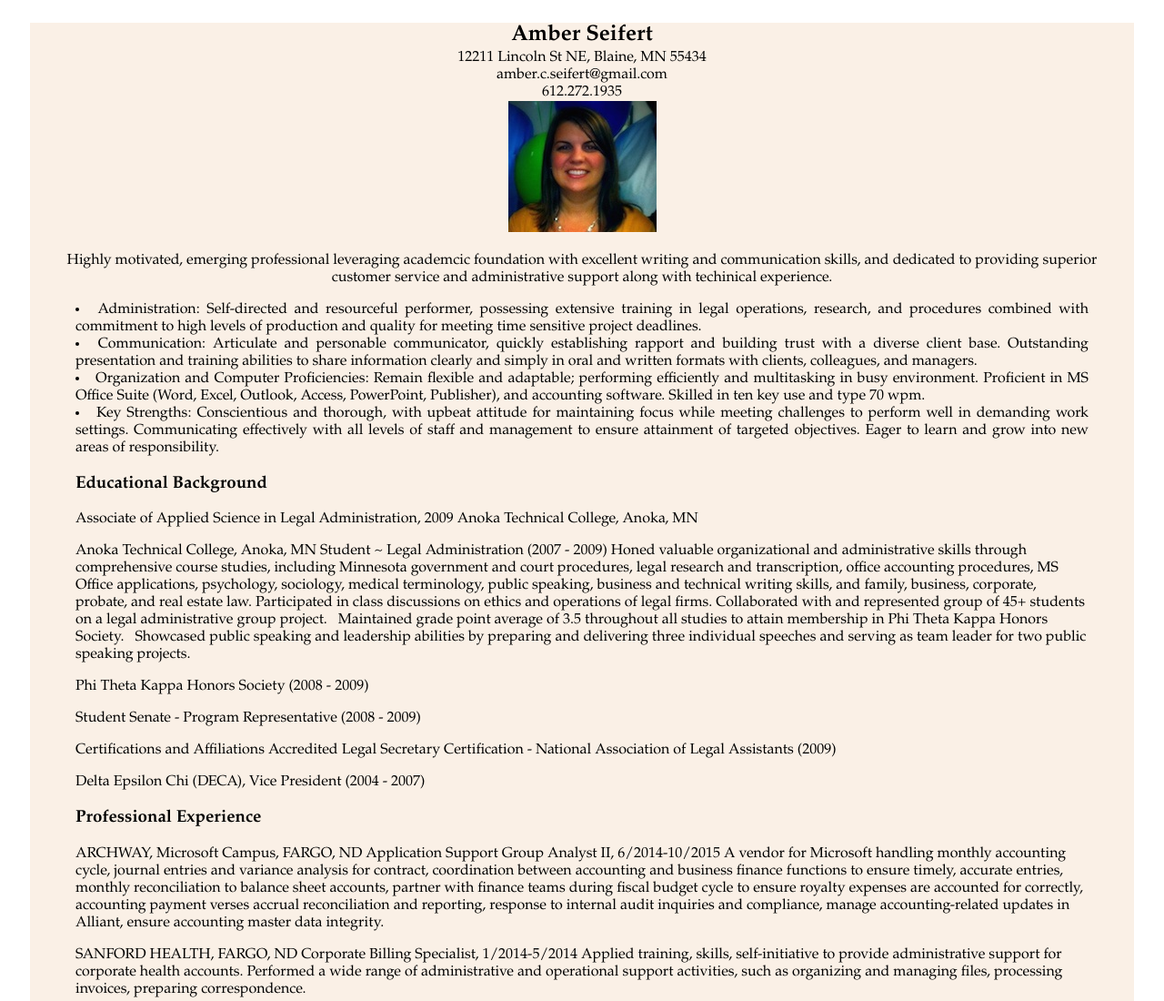
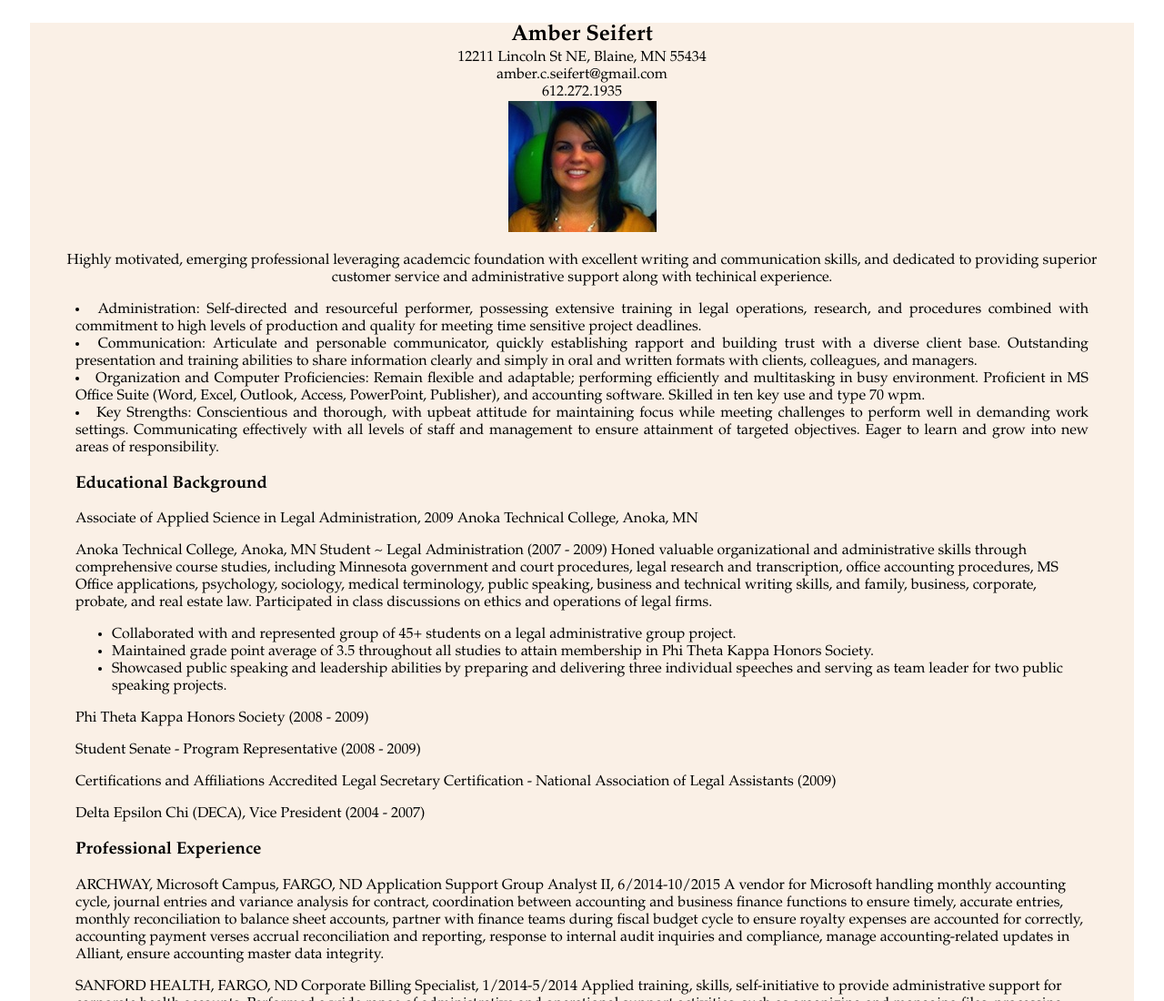
Before and after one commit to acseifert/acseifert.github.io, a plain HTML site: page index.html in a window 1280 px wide. Shown: the top 1100 px of the page at 91% size. Drawn offline with Linux system fonts and the light colour scheme.

Commit message:
update
update

```diff
--- a/index.html
+++ b/index.html
@@ -33,7 +33,12 @@
 <h3>Educational Background</h3>
 <p>
 Associate of Applied Science in Legal Administration, 2009 Anoka Technical College, Anoka, MN </p>
-<p>Anoka Technical College, Anoka, MN Student ~ Legal Administration (2007 - 2009) Honed valuable organizational and administrative skills through comprehensive course studies, including Minnesota government and court procedures, legal research and transcription, office accounting procedures, MS Office applications, psychology, sociology, medical terminology, public speaking, business and technical writing skills, and family, business, corporate, probate, and real estate law. Participated in class discussions on ethics and operations of legal firms. Collaborated with and represented group of 45+ students on a legal administrative group project.  Maintained grade point average of 3.5 throughout all studies to attain membership in Phi Theta Kappa Honors Society.  Showcased public speaking and leadership abilities by preparing and delivering three individual speeches and serving as team leader for two public speaking projects.</p>
+<p>Anoka Technical College, Anoka, MN Student ~ Legal Administration (2007 - 2009) Honed valuable organizational and administrative skills through comprehensive course studies, including Minnesota government and court procedures, legal research and transcription, office accounting procedures, MS Office applications, psychology, sociology, medical terminology, public speaking, business and technical writing skills, and family, business, corporate, probate, and real estate law. Participated in class discussions on ethics and operations of legal firms.
+<ul>
+<li>Collaborated with and represented group of 45+ students on a legal administrative group project.</li>
+<li>Maintained grade point average of 3.5 throughout all studies to attain membership in Phi Theta Kappa Honors Society.</li>
+<li>Showcased public speaking and leadership abilities by preparing and delivering three individual speeches and serving as team leader for two public speaking projects.</li></p>
+</ul>
 <p>Phi Theta Kappa Honors Society (2008 - 2009)</p>
 <p>Student Senate - Program Representative (2008 - 2009)</p>
 <p>Certifications and Affiliations Accredited Legal Secretary Certification - National Association of Legal Assistants (2009)</p>
```
